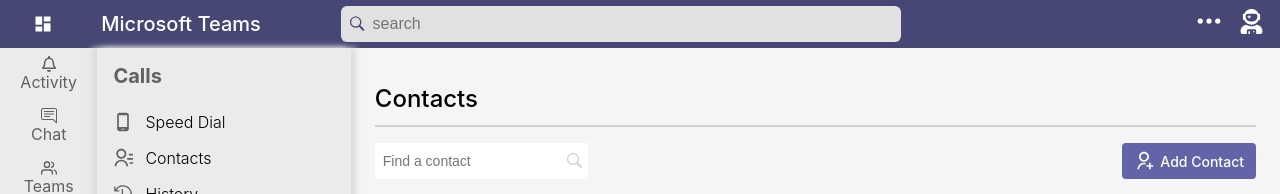
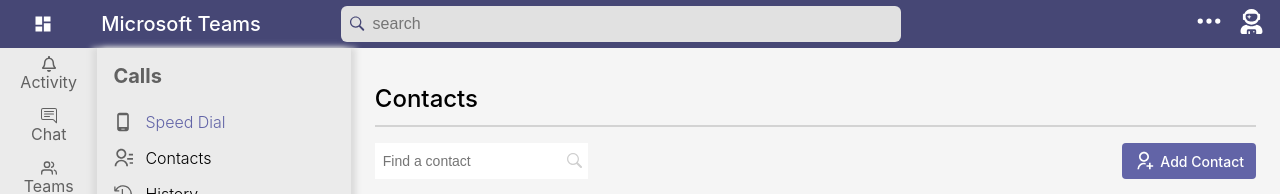
Before and after one commit to learningreac/teams_clone, a React (Create React App) app: page / in a window 1280 px wide. In both pictures the pointer is over the element "Speed Dial". Shown: the top 194 px of the page. Built offline with nearby package versions, Linux system fonts and the light colour scheme.

Commit message:
final UI clone

```diff
--- a/src/components/calls/left-fold/menu-item.css
+++ b/src/components/calls/left-fold/menu-item.css
@@ -3,6 +3,8 @@
     display: flex;
     align-items: center;
 }
+
+
 
 .item-label{
     font-size: 16px;
@@ -19,3 +21,7 @@
 .item-active{
     background-color: #f3efea;
 }
+
+.menu-item:hover {
+    color:#6264a7;
+}
```
